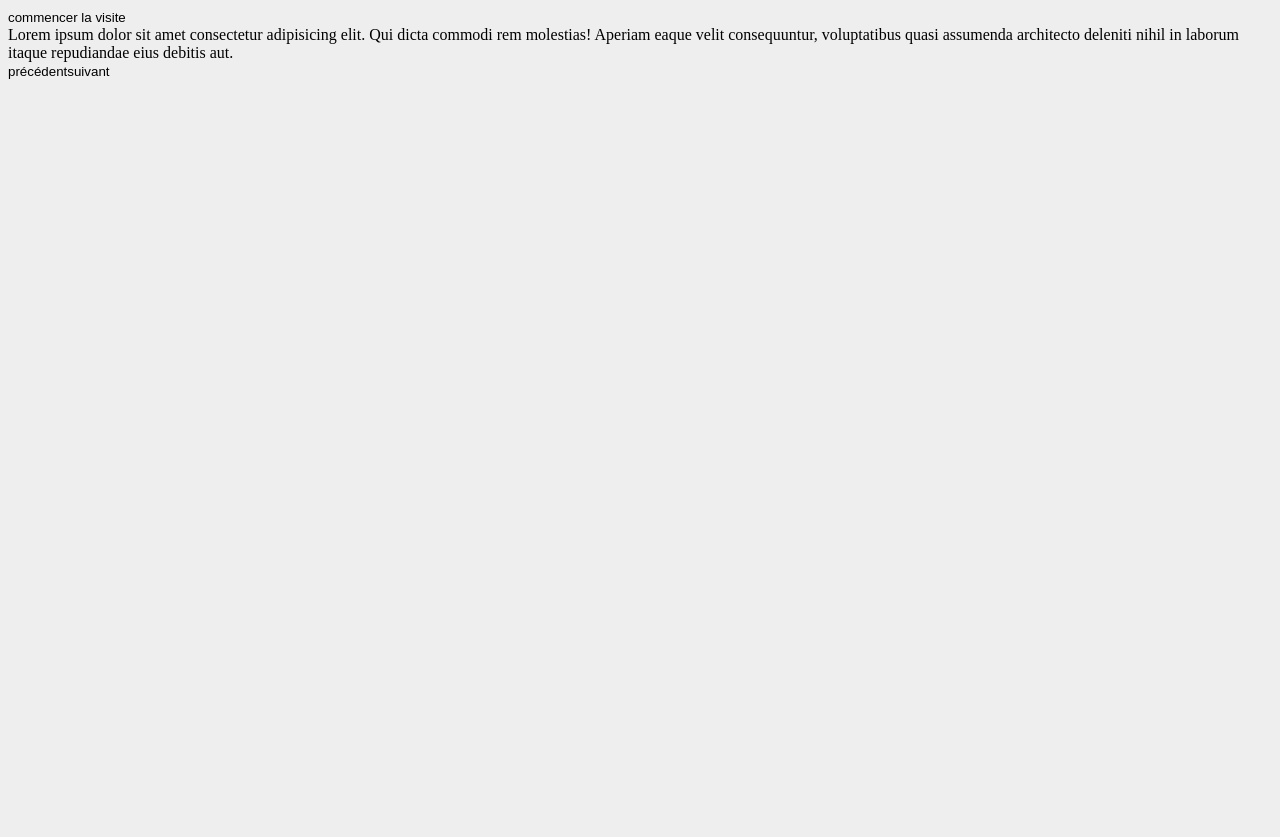
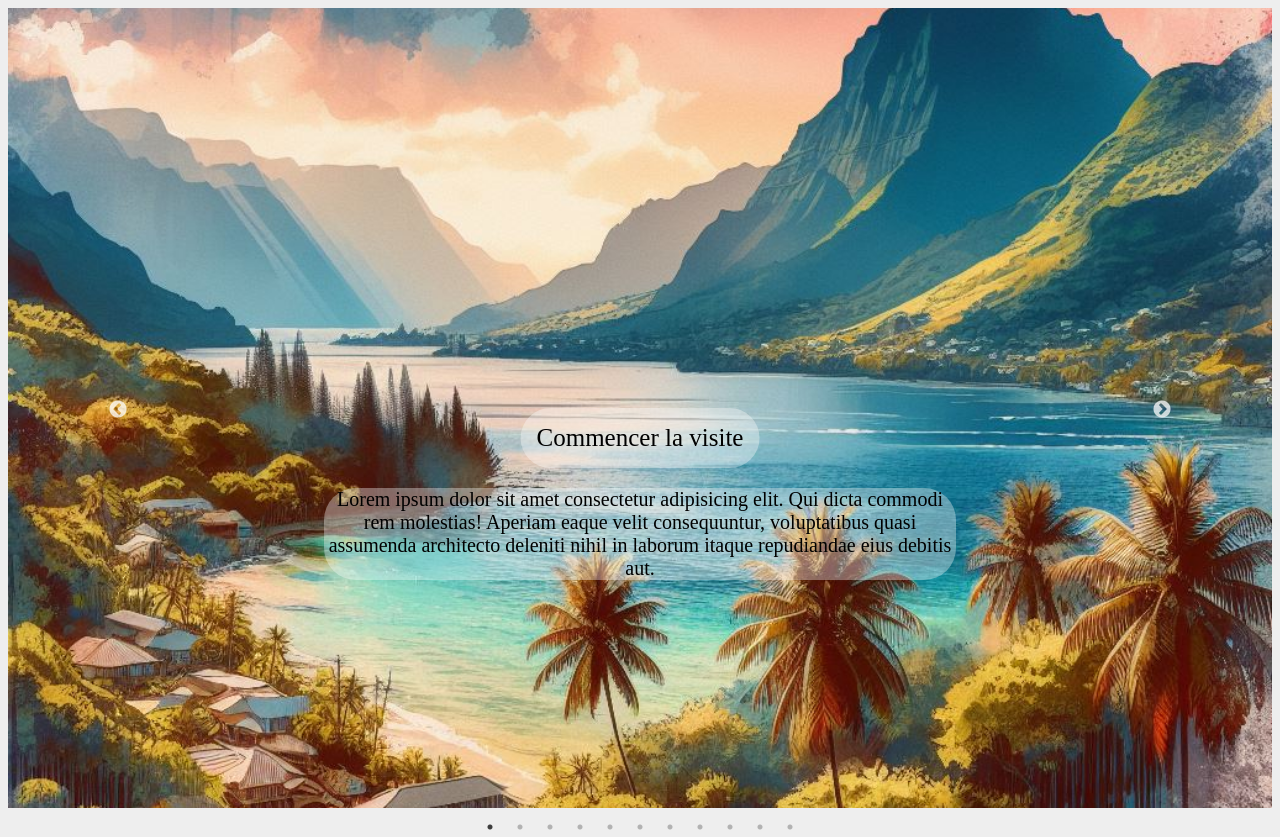
Before and after one commit to WildCodeSchool-2023-09/afac974, a React (Vite) app in the folder frontend/: page / in a window 1280 px wide. Before the commit the page ends 800 px from the top, so only its background shows below. Built offline with nearby package versions, Linux system fonts and the light colour scheme; a web font is replaced by a local one; what granim would draw is missing.

Commit message:
MAJ2 accueil

```diff
--- a/frontend/index.html
+++ b/frontend/index.html
@@ -5,6 +5,7 @@
     <link rel="icon" type="image/png" href="/src/assets/logo1.png" />
     <meta name="viewport" content="width=device-width, initial-scale=1.0" />
     <title>AFAC974</title>
+    <link rel="preconnect" href="https://fonts.googleapis.com" />
   </head>
   <body>
     <canvas id="canvas-image-blending"></canvas>
--- a/frontend/package.json
+++ b/frontend/package.json
@@ -11,7 +11,9 @@
     "react": "^18.2.0",
     "react-dom": "^18.2.0",
     "react-router-dom": "^6.14.2",
-    "sass": "^1.69.5"
+    "react-slick": "^0.29.0",
+    "sass": "^1.69.5",
+    "slick-carousel": "^1.8.1"
   },
   "devDependencies": {
     "@vitejs/plugin-react": "^4.0.3",
--- a/frontend/src/pages/accueil/Accueil.jsx
+++ b/frontend/src/pages/accueil/Accueil.jsx
@@ -1,15 +1,69 @@
-function Accueil() {
+import React from "react";
+import Slider from "react-slick";
+import "slick-carousel/slick/slick.css";
+import "slick-carousel/slick/slick-theme.css";
+import "./Accueil.scss";
+
+const images = [
+  "/public/tableaux/tableau1.jpeg",
+  "/public/tableaux/tableau2.jpeg",
+  "/public/tableaux/tableau3.jpeg",
+  "/public/tableaux/tableau4.jpeg",
+  "/public/tableaux/tableau5.jpeg",
+  "/public/tableaux/tableau6.jpeg",
+  "/public/tableaux/tableau7.jpeg",
+  "/public/tableaux/tableau8.jpeg",
+  "/public/tableaux/tableau9.jpeg",
+  "/public/tableaux/tableau10.jpeg",
+  "/public/tableaux/tableau11.jpeg",
+];
+
+const sliderSettings = {
+  dots: true,
+  infinite: true,
+  speed: 500,
+  slidesToShow: 1,
+  slidesToScroll: 1,
+  autoplay: true,
+  autoplaySpeed: 8000,
+  pauseOnHover: false,
+};
+
+function Carousel1() {
   return (
-    <div>
-      <button type="button">commencer la visite</button>
-      <p>
+    <div className="carousel-container">
+      <Slider
+        dots={sliderSettings.dots}
+        infinite={sliderSettings.infinite}
+        speed={sliderSettings.speed}
+        slidesToShow={sliderSettings.slidesToShow}
+        slidesToScroll={sliderSettings.slidesToScroll}
+        autoplay={sliderSettings.autoplay}
+        autoplaySpeed={sliderSettings.autoplaySpeed}
+        pauseOnHover={sliderSettings.pauseOnHover}
+      >
+        {images.map((image, index) => (
+          <div key={image} className="backgroungFull">
+            <img src={image} alt={`Slide ${index + 1}`} />
+          </div>
+        ))}
+      </Slider>
+      <button type="button" className="visite">
+        Commencer la visite
+      </button>
+      <p className="paragraphe">
         Lorem ipsum dolor sit amet consectetur adipisicing elit. Qui dicta
         commodi rem molestias! Aperiam eaque velit consequuntur, voluptatibus
         quasi assumenda architecto deleniti nihil in laborum itaque repudiandae
         eius debitis aut.
       </p>
-      <button type="button">précédent</button>
-      <button type="button">suivant</button>
+    </div>
+  );
+}
+function Accueil() {
+  return (
+    <div>
+      <Carousel1 />
     </div>
   );
 }
--- /dev/null
+++ b/frontend/src/pages/accueil/Accueil.scss
@@ -0,0 +1,48 @@
+.slick-prev {
+  left: 100px;
+  z-index: 10;
+}
+.slick-next {
+  right: 100px;
+  z-index: 10;
+}
+.backgroungFull {
+  height: 100vh;
+  width: 100vw;
+
+  img {
+    object-fit: cover;
+    width: 100%;
+    height: 100%;
+  }
+}
+.carousel-container {
+  position: relative;
+}
+.visite {
+  display: flex;
+  border-radius: 2rem;
+  position: absolute;
+  top: 50vh;
+  left: 50%;
+  transform: translateX(-50%);
+  z-index: 1;
+  padding: 1rem 1rem 1rem 1rem;
+  color: black;
+  background-color: #ffffff5b;
+  font-family: "Montserrat";
+  font-size: 25px;
+}
+.paragraphe {
+  position: absolute;
+  top: 60vh;
+  left: 50%;
+  transform: translateX(-50%);
+  text-align: center;
+  color: black;
+  background-color: #ffffff5b;
+  z-index: 1;
+  border-radius: 2rem;
+  font-family: "Montserrat";
+  font-size: 20px;
+}
```
Also changed, not shown: 1 other file (tests, documents, lock files or other folders).
